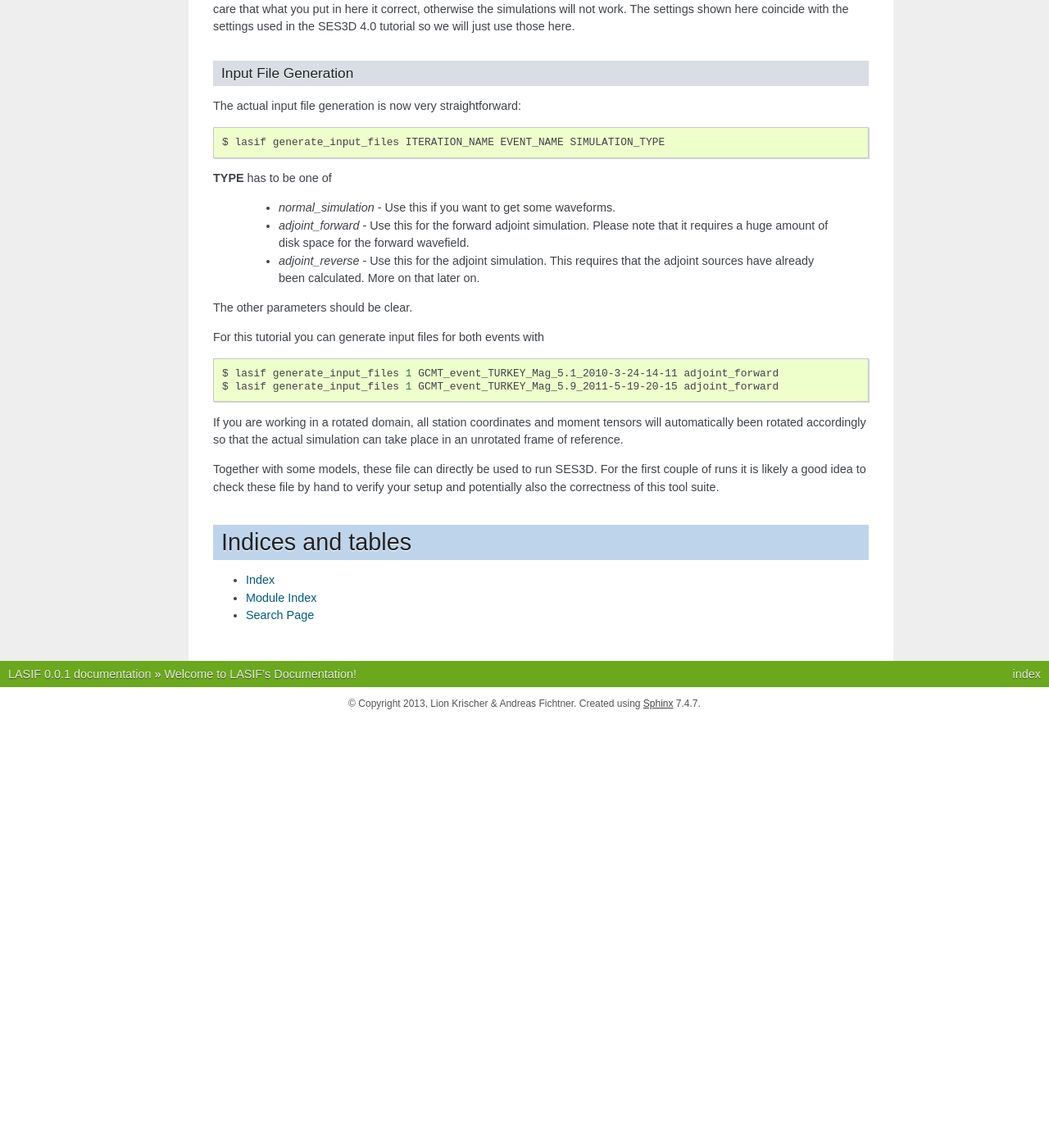
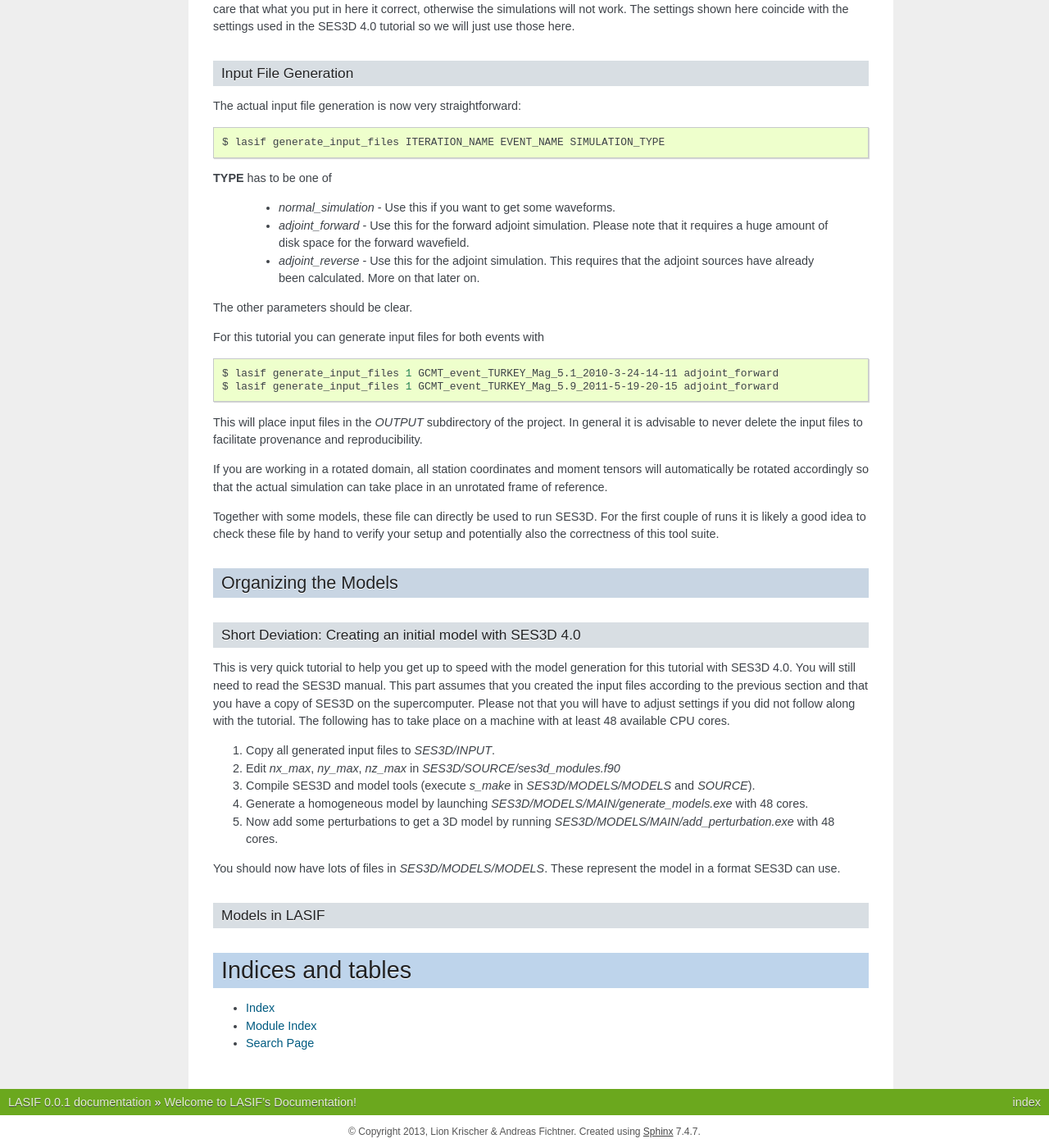
Before and after one commit to krischer/LASIF, a Sphinx documentation site: the page built from doc/index.rst, in a window 1280 px wide and 1400 px high, scrolled down 15783 px. Shown: the whole window at 82% size. Built offline with Sphinx 7.4.7, drawn with Linux system fonts in a browser that asks for light colours; formulas are drawn with MathJax 3; before the commit the page ends 16661 px from its top, so only the background shows below that; some of the changed text lies outside the part shown.

Commit message:
Adding a description of how to generate models with SES3D.

```diff
--- a/doc/index.rst
+++ b/doc/index.rst
@@ -1127,13 +1127,47 @@ For this tutorial you can generate input files for both events with
     $ lasif generate_input_files 1 GCMT_event_TURKEY_Mag_5.9_2011-5-19-20-15 adjoint_forward
 
 
+This will place input files in the *OUTPUT* subdirectory of the project. In
+general it is advisable to never delete the input files to facilitate
+provenance and reproducibility.
+
 If you are working in a rotated domain, all station coordinates and moment
-tensors will automatically been rotated accordingly so that the actual
-simulation can take place in an unrotated frame of reference.
+tensors will automatically be rotated accordingly so that the actual simulation
+can take place in an unrotated frame of reference.
 
 Together with some models, these file can directly be used to run SES3D. For
 the first couple of runs it is likely a good idea to check these file by hand
 to verify your setup and potentially also the correctness of this tool suite.
+
+
+Organizing the Models
+---------------------
+
+Short Deviation: Creating an initial model with SES3D 4.0
+^^^^^^^^^^^^^^^^^^^^^^^^^^^^^^^^^^^^^^^^^^^^^^^^^^^^^^^^^
+
+This is very quick tutorial to help you get up to speed with the model
+generation for this tutorial with SES3D 4.0. You will still need to read the
+SES3D manual. This part assumes that you created the input files according to
+the previous section and that you have a copy of SES3D on the supercomputer.
+Please not that you will have to adjust settings if you did not follow along
+with the tutorial. The following has to take place on a machine with at least
+48 available CPU cores.
+
+1. Copy all generated input files to *SES3D/INPUT*.
+2. Edit *nx_max*, *ny_max*, *nz_max* in *SES3D/SOURCE/ses3d_modules.f90*
+3. Compile SES3D and model tools (execute *s_make* in *SES3D/MODELS/MODELS* and
+   *SOURCE*).
+4. Generate a homogeneous model by launching
+   *SES3D/MODELS/MAIN/generate_models.exe* with 48 cores.
+5. Now add some perturbations to get a 3D model by running
+   *SES3D/MODELS/MAIN/add_perturbation.exe* with 48 cores.
+
+You should now have lots of files in *SES3D/MODELS/MODELS*. These represent the
+model in a format SES3D can use.
+
+Models in LASIF
+^^^^^^^^^^^^^^^
 
 
 Indices and tables
```
